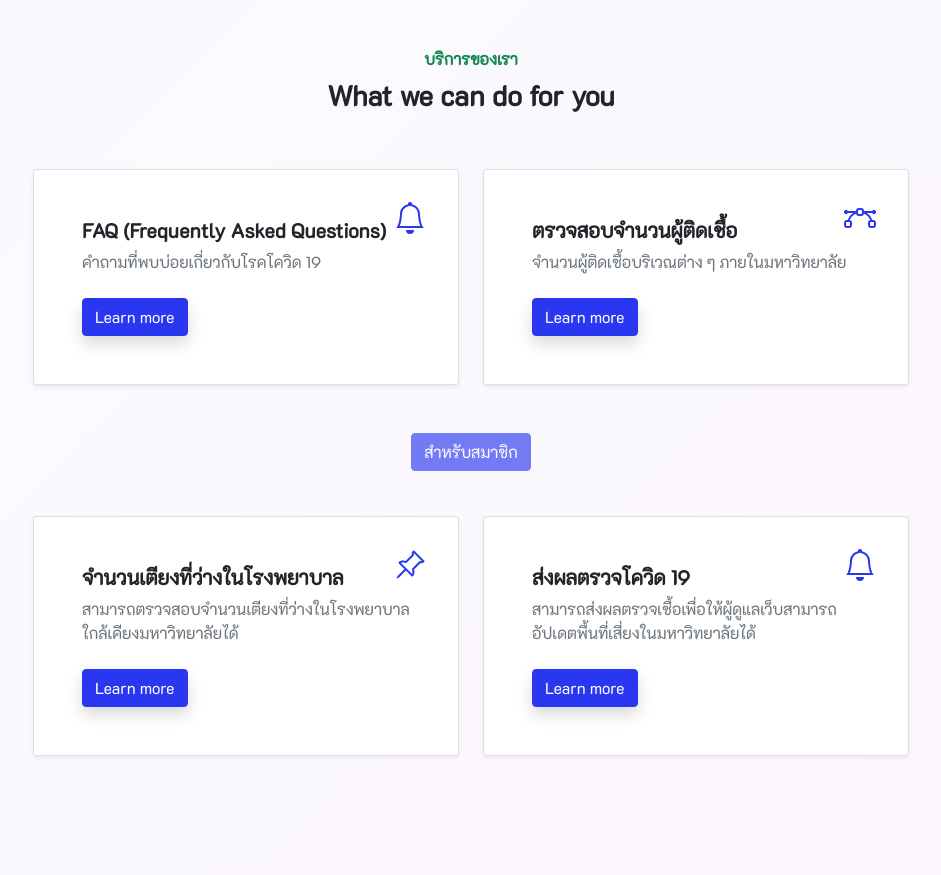
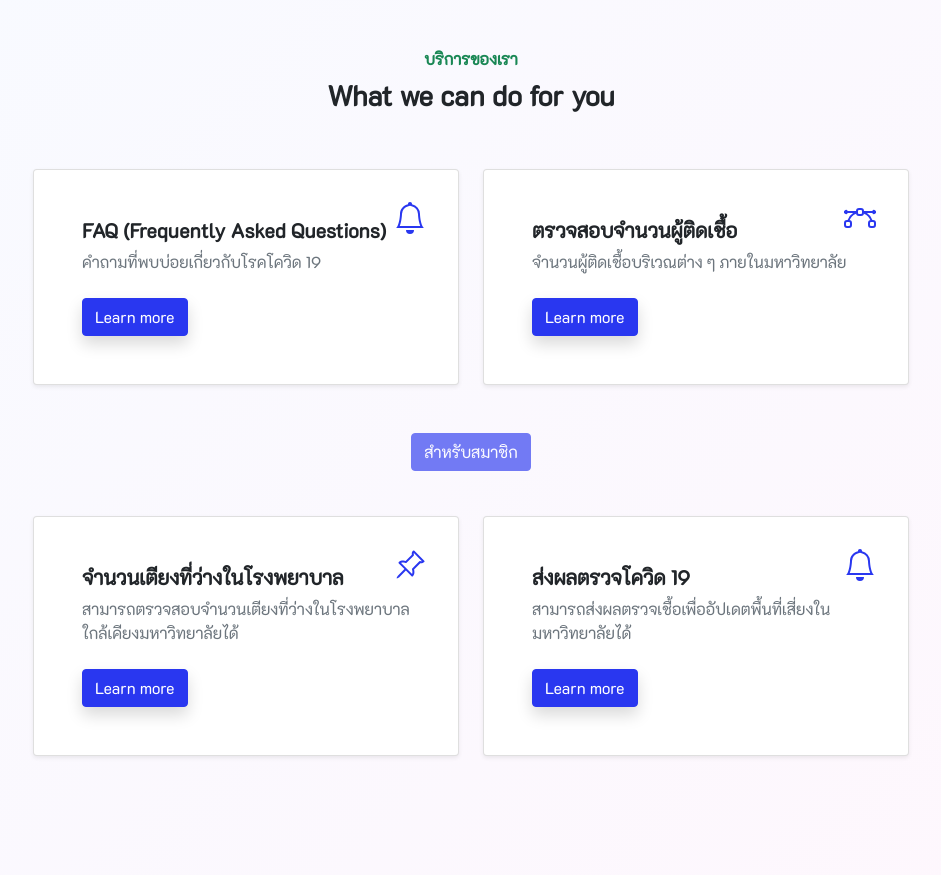
Before and after one commit to ninencp/BUU-COVID-Check, a Flask app: page /home in a window 1280 px wide; the page is wider, and only the part inside the window is pictured. Shown: the part 1167-2042 px from the top of that part, without its empty margins (169-1110 px from the left). Run offline with Flask 2, Linux system fonts and the light colour scheme; the visitor is signed in with stand-in values (Sample User, id 1); data that the repository does not hold is empty; some libraries are stand-ins or nearby versions.

Commit message:
index&home

```diff
--- a/templates/home.html
+++ b/templates/home.html
@@ -157,7 +157,7 @@
                                         <path d="M8 16a2 2 0 0 0 2-2H6a2 2 0 0 0 2 2zM8 1.918l-.797.161A4.002 4.002 0 0 0 4 6c0 .628-.134 2.197-.459 3.742-.16.767-.376 1.566-.663 2.258h10.244c-.287-.692-.502-1.49-.663-2.258C12.134 8.197 12 6.628 12 6a4.002 4.002 0 0 0-3.203-3.92L8 1.917zM14.22 12c.223.447.481.801.78 1H1c.299-.199.557-.553.78-1C2.68 10.2 3 6.88 3 6c0-2.42 1.72-4.44 4.005-4.901a1 1 0 1 1 1.99 0A5.002 5.002 0 0 1 13 6c0 .88.32 4.2 1.22 6z"></path>
                                     </svg></div>
                                 <h5 class="fw-bold card-title"><strong>ส่งผลตรวจโควิด 19</strong><br></h5>
-                                <p class="text-muted card-text mb-4">สามารถส่งผลตรวจเชื้อเพื่อให้ผู้ดูแลเว็บสามารถอัปเดตพื้นที่เสี่ยงในมหาวิทยาลัยได้</p><button class="btn btn-primary shadow" type="button">Learn more</button>
+                                <p class="text-muted card-text mb-4">สามารถส่งผลตรวจเชื้อเพื่ออัปเดตพื้นที่เสี่ยงในมหาวิทยาลัยได้</p><button class="btn btn-primary shadow" type="button">Learn more</button>
                             </div>
                         </div>
                     </div>
--- a/templates/index.html
+++ b/templates/index.html
@@ -157,7 +157,7 @@
                                         <path d="M8 16a2 2 0 0 0 2-2H6a2 2 0 0 0 2 2zM8 1.918l-.797.161A4.002 4.002 0 0 0 4 6c0 .628-.134 2.197-.459 3.742-.16.767-.376 1.566-.663 2.258h10.244c-.287-.692-.502-1.49-.663-2.258C12.134 8.197 12 6.628 12 6a4.002 4.002 0 0 0-3.203-3.92L8 1.917zM14.22 12c.223.447.481.801.78 1H1c.299-.199.557-.553.78-1C2.68 10.2 3 6.88 3 6c0-2.42 1.72-4.44 4.005-4.901a1 1 0 1 1 1.99 0A5.002 5.002 0 0 1 13 6c0 .88.32 4.2 1.22 6z"></path>
                                     </svg></div>
                                 <h5 class="fw-bold card-title"><strong>ส่งผลตรวจโควิด 19</strong><br></h5>
-                                <p class="text-muted card-text mb-4">สามารถส่งผลตรวจเชื้อเพื่อให้ผู้ดูแลเว็บสามารถอัปเดตพื้นที่เสี่ยงในมหาวิทยาลัยได้</p><a href="{{ url_for('Login')}}" class="btn btn-primary shadow" role="button">ลงชื่อเข้าใช้</a>
+                                <p class="text-muted card-text mb-4">สามารถส่งผลตรวจเชื้อเพื่ออัปเดตพื้นที่เสี่ยงในมหาวิทยาลัยได้</p><a href="{{ url_for('Login')}}" class="btn btn-primary shadow" role="button">ลงชื่อเข้าใช้</a>
                             </div>
                         </div>
                     </div>
```
